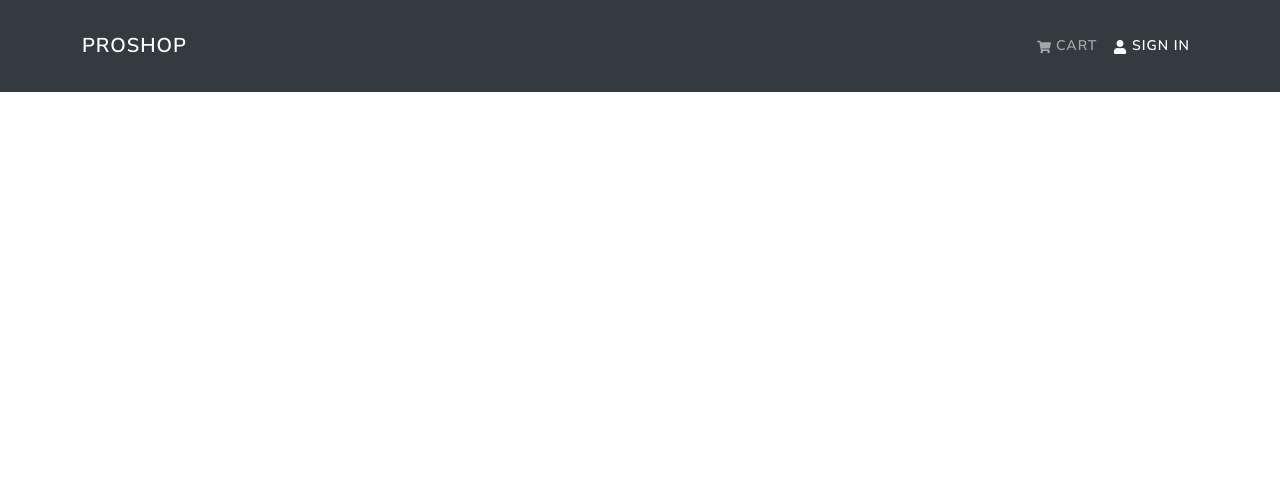
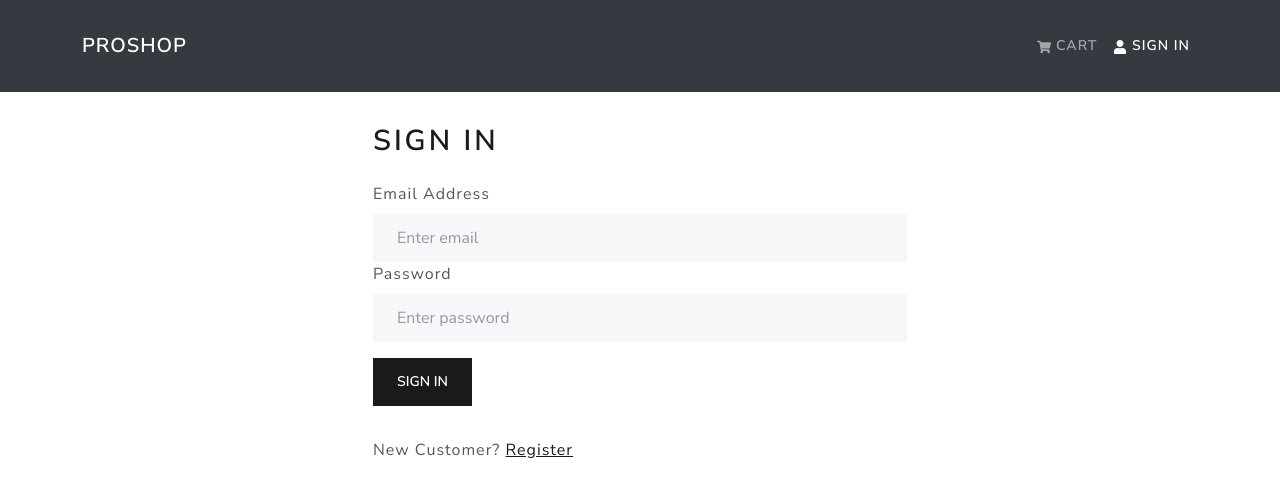
Before and after one commit to gsparmar/proshop, a React (Create React App) app in the folder frontend/: page /login in a window 1280 px wide. Shown: the top 496 px of the page. Built offline with nearby package versions, Linux system fonts and the light colour scheme.

Commit message:
user login and func

```diff
--- a/frontend/src/App.js
+++ b/frontend/src/App.js
@@ -6,6 +6,7 @@
 import Home from './pages/Home';
 import ProductPage from './pages/ProductPage';
 import CartPage from './pages/CartPage';
+import LoginPage from './pages/LoginPage';
 const App = () => {
   return (
     <Router>
@@ -13,10 +14,11 @@
       <main className='py-3'>
         <Container>
           <Routes>
-            <Route path='/' element={<Home />} exact />
+            <Route path='/login' element={<LoginPage />} />
             <Route path='/product/:id' element={<ProductPage />} />
             <Route path='/cart/:id' element={<CartPage />} />
             <Route path='/cart/' element={<CartPage />} />
+            <Route path='/' element={<Home />} exact />
           </Routes>
         </Container>
       </main>
--- a/frontend/src/actions/userActions.js
+++ b/frontend/src/actions/userActions.js
@@ -2,6 +2,8 @@
 import {
   USER_LOGIN_REQUEST,
   USER_LOGIN_SUCCESS,
+  USER_LOGIN_FAIL,
+  USER_LOGOUT,
 } from '../constants/userConstants';
 
 export const login = (email, password) => async (dispatch) => {
--- /dev/null
+++ b/frontend/src/components/FormContainer.jsx
@@ -0,0 +1,14 @@
+import { Row, Col, Container } from 'react-bootstrap';
+const FormContainer = ({ children }) => {
+  return (
+    <Container>
+      <Row className='justify-content-md-center'>
+        <Col xs={12} md={6}>
+          {children}
+        </Col>
+      </Row>
+    </Container>
+  );
+};
+
+export default FormContainer;
--- /dev/null
+++ b/frontend/src/pages/LoginPage.jsx
@@ -0,0 +1,76 @@
+import { useState, useEffect } from 'react';
+import { Link, useLocation, useNavigate } from 'react-router-dom';
+import { Button, Form, Row, Col } from 'react-bootstrap';
+import { useDispatch, useSelector } from 'react-redux';
+import Message from '../components/Message';
+import Loader from '../components/Loader';
+import { login } from '../actions/userActions';
+import FormContainer from '../components/FormContainer';
+
+const LoginPage = () => {
+  const [email, setEmail] = useState('');
+  const [password, setPassword] = useState('');
+
+  const dispatch = useDispatch();
+  const location = useLocation();
+  const navigate = useNavigate();
+
+  const userLogin = useSelector((state) => state.userLogin);
+
+  const { loading, error, userInfo } = userLogin;
+
+  const redirect = location.search ? location.search.split('=')[1] : '/';
+
+  useEffect(() => {
+    if (userInfo) {
+      navigate(redirect);
+    }
+  }, [navigate, userInfo, redirect]);
+
+  const submitHandler = (e) => {
+    e.preventDefault();
+    // DISPATCH LOGIN
+    dispatch(login(email, password));
+  };
+  return (
+    <FormContainer>
+      <h1>Sign In</h1>
+      {error && <Message variant='danger'>{error}</Message>}
+      {loading && <Loader />}
+      <Form onSubmit={submitHandler}>
+        <Form.Group controlId='email'>
+          <Form.Label>Email Address</Form.Label>
+          <Form.Control
+            type='email'
+            placeholder='Enter email'
+            value={email}
+            onChange={(e) => setEmail(e.target.value)}
+          ></Form.Control>
+        </Form.Group>
+
+        <Form.Group controlId='password'>
+          <Form.Label>Password</Form.Label>
+          <Form.Control
+            type='password'
+            placeholder='Enter password'
+            value={password}
+            onChange={(e) => setPassword(e.target.value)}
+          ></Form.Control>
+        </Form.Group>
+        <Button type='submit' variant='primary' className='my-3'>
+          Sign In
+        </Button>
+      </Form>
+      <Row className='py-3'>
+        <Col>
+          New Customer?{' '}
+          <Link to={redirect ? `/register?redirect=${redirect}` : '/register'}>
+            Register
+          </Link>
+        </Col>
+      </Row>
+    </FormContainer>
+  );
+};
+
+export default LoginPage;
```
